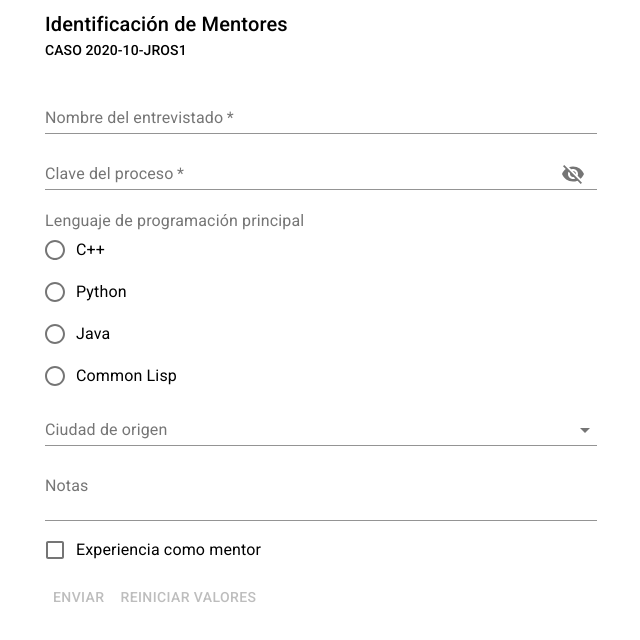
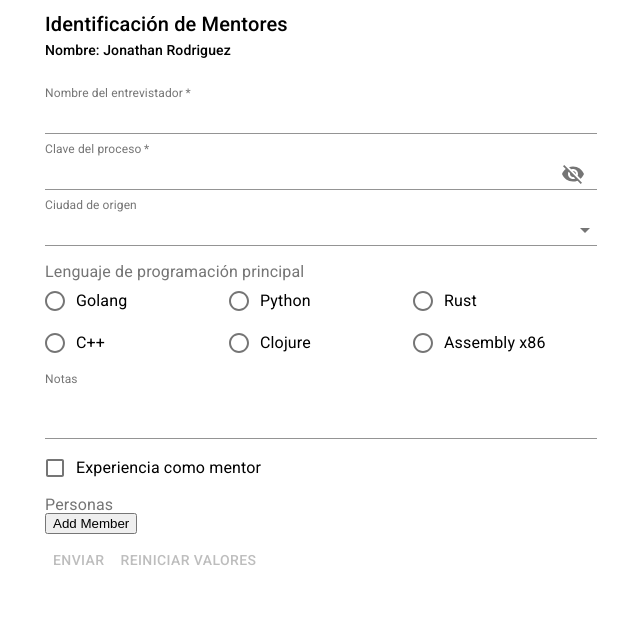
Before and after one commit to jonathanrodriguezs/react-easy-form, a React (Create React App) app: page / in a window 1280 px wide. Shown: the top 640 px of the page, without its empty margins (319-959 px from the left). Built offline with nearby package versions, Linux system fonts and the light colour scheme.

Commit message:
initial commit

```diff
--- /dev/null
+++ b/sandbox.config.json
@@ -0,0 +1,5 @@
+{
+  "infiniteLoopProtection": false,
+  "hardReloadOnChange": false,
+  "view": "browser"
+}
--- a/src/components/App.js
+++ b/src/components/App.js
@@ -9,7 +9,7 @@ function App() {
     <Container style={{ maxWidth: 600 }}>
       <Quiz
         title="Identificación de Mentores"
-        subtitle="CASO 2020-10-JROS1"
+        subtitle="Nombre: Jonathan Rodriguez"
         questions={questions}
         onSubmit={handleSubmit}
       />
--- a/src/components/Question.js
+++ b/src/components/Question.js
@@ -1,18 +1,19 @@
 import React, { useState } from "react";
 import PropTypes from "prop-types";
+import { Field, FieldArray } from "redux-form";
 import { TextField, FormControlLabel, InputLabel } from "@material-ui/core";
 import { Checkbox, FormControl, Select, MenuItem } from "@material-ui/core";
 import { Radio, RadioGroup, FormLabel } from "@material-ui/core";
-import { InputAdornment, IconButton } from "@material-ui/core";
+import { InputAdornment, IconButton, Grid } from "@material-ui/core";
 import Visibility from "@material-ui/icons/Visibility";
 import VisibilityOff from "@material-ui/icons/VisibilityOff";
-import { Field } from "redux-form";
 import { required } from "../validate";
 
 function Question(props) {
+  const type = selectInput(props.type);
   return (
     <div>
-      <Field component={selectInput(props.type)} {...props} />
+      <Field component={type} {...props} />
     </div>
   );
 }
@@ -23,23 +24,15 @@ function selectInput(type) {
     text: FormTextField,
     password: FormPassword,
     select: FormSelect,
-    radio: FormRadio
+    radio: FormRadio,
+    array: FormArray
   };
   return inputs[type] || FormTextField;
 }
 
 function FormTextField({ label, input, meta, ...custom }) {
   const { touched, invalid, error } = meta;
-  return (
-    <TextField
-      label={label}
-      error={touched && invalid}
-      helperText={touched && error}
-      fullWidth
-      {...input}
-      {...custom}
-    />
-  );
+  return <TextField label={label} error={touched && invalid} helperText={touched && error} InputLabelProps={{ shrink: true }} fullWidth {...input} {...custom} />;
 }
 
 function FormPassword(props) {
@@ -53,11 +46,7 @@ function FormPassword(props) {
       InputProps={{
         endAdornment: (
           <InputAdornment position="end">
-            <IconButton
-              aria-label="toggle password visibility"
-              onClick={handleClickShowPassword}
-              onMouseDown={handleMouseDownPassword}
-            >
+            <IconButton aria-label="toggle password visibility" onClick={handleClickShowPassword} onMouseDown={handleMouseDownPassword}>
               {showPassword ? <Visibility /> : <VisibilityOff />}
             </IconButton>
           </InputAdornment>
@@ -68,28 +57,17 @@ function FormPassword(props) {
 }
 
 function FormCheckbox({ input, label }) {
-  return (
-    <FormControlLabel
-      label={label}
-      control={
-        <Checkbox
-          checked={input.value ? true : false}
-          onChange={input.onChange}
-        />
-      }
-    />
-  );
+  return <FormControlLabel label={label} control={<Checkbox checked={input.value ? true : false} onChange={input.onChange} />} />;
 }
 
 function FormSelect(props) {
-  console.log(props);
   const { label, input, meta, options, ...custom } = props;
   const { touched, error } = meta;
   const useTextField = input.value === "other" && custom.other;
 
   return (
     <FormControl error={touched && error} style={{ minWidth: "100%" }}>
-      <InputLabel>{label}</InputLabel>
+      <InputLabel shrink>{label}</InputLabel>
       <Select {...input} {...custom} inputProps={{ name: input.name }}>
         {options.map((option) => (
           <MenuItem key={option.label} value={option.value}>
@@ -97,50 +75,85 @@ function FormSelect(props) {
           </MenuItem>
         ))}
       </Select>
-      {useTextField && (
-        <Field
-          label={label}
-          name={`${input.name}-other`}
-          style={{ marginTop: 12 }}
-          component={FormTextField}
-          validate={[required]}
-        />
-      )}
+      {useTextField && <Field required label={label} name={`${input.name}-other`} style={{ marginTop: 10 }} component={FormTextField} validate={[required]} />}
     </FormControl>
   );
 }
 
 function FormRadio({ input, label, options, ...custom }) {
   return (
-    <FormControl style={{ marginTop: 15, marginBottom: -7 }}>
+    <FormControl fullWidth style={{ marginTop: 10 }}>
       <FormLabel component="legend">{label}</FormLabel>
       <RadioGroup {...input} {...custom}>
-        {options.map((option) => (
-          <FormControlLabel
-            key={option.label}
-            value={option.value}
-            control={<Radio />}
-            label={option.label}
-          />
-        ))}
+        <Grid container>
+          {options.map((option) => (
+            <Grid item xs={4}>
+              <FormControlLabel key={option.label} value={option.value} control={<Radio />} label={option.label} />
+            </Grid>
+          ))}
+        </Grid>
       </RadioGroup>
+    </FormControl>
+  );
+}
+
+function FormArray({ input, label, subform, ...custom }) {
+  console.log("HOLA");
+  return (
+    <FormControl fullWidth>
+      <FormLabel component="legend">{label}</FormLabel>
+      <FieldArray
+        {...input}
+        {...custom}
+        component={({ fields, meta: { error } }) => (
+          <div>
+            <button type="button" onClick={() => fields.push({})}>
+              Add Member
+            </button>
+            {/* {error && <span>{error.name}</span>} */}
+            {fields.map((field, index) => (
+              <div>
+                <button type="button" onClick={() => fields.remove(index)}>
+                  Remove
+                </button>
+                {subform.map((formInput) => {
+                  return <Question {...formInput} name={`${input.name}.${formInput.name}`} />;
+                })}
+                {/* <h4>Member #{index + 1}</h4> */}
+                {/* <Field
+                    name={`${member}.firstName`}
+                    type="text"
+                    component={renderField}
+                    label="First Name"
+                  />
+                  <Field
+                    name={`${member}.lastName`}
+                    type="text"
+                    component={renderField}
+                    label="Last Name"
+                  />
+                  <FieldArray
+                    name={`${member}.hobbies`}
+                    component={renderHobbies}
+                  /> */}
+              </div>
+            ))}
+          </div>
+        )}
+      />
     </FormControl>
   );
 }
 
 Question.propTypes = {
   label: PropTypes.string.isRequired,
-  type: PropTypes.oneOf(["text", "checkbox", "password", "select", "radio"]),
+  type: PropTypes.oneOf(["text", "checkbox", "password", "select", "radio", "array"]),
   required: PropTypes.bool,
   validate: PropTypes.arrayOf(PropTypes.func),
   options: PropTypes.arrayOf(
     PropTypes.shape({
       label: PropTypes.string,
-      value: PropTypes.oneOfType([
-        PropTypes.string,
-        PropTypes.number,
-        PropTypes.boolean
-      ])
+      value: PropTypes.oneOfType([PropTypes.string, PropTypes.number, PropTypes.bool])
     })
   )
 };
--- a/src/questions.js
+++ b/src/questions.js
@@ -3,7 +3,7 @@ import { required, minLength } from "./validate";
 export default [
   {
     name: "name",
-    label: "Nombre del entrevistado",
+    label: "Nombre del entrevistador",
     type: "text",
     required: true,
     validate: [required, minLength(10)]
@@ -16,29 +16,31 @@ export default [
     validate: [required]
   },
   {
-    name: "language",
-    label: "Lenguaje de programación principal",
-    type: "radio",
-    options: [
-      { label: "C++", value: "cpp" },
-      { label: "Python", value: "python" },
-      { label: "Java", value: "java" },
-      { label: "Common Lisp", value: "clisp" }
-    ]
-  },
-  {
     name: "city",
     label: "Ciudad de origen",
     type: "select",
     options: [
       { label: "Monterrey", value: "MTY" },
       { label: "Guadalajara", value: "GDL" },
-      { label: "Tokyo", value: "NRT" },
+      { label: "Ciudad de México", value: "CDMX" },
       { label: "Otra", value: "other" }
     ],
     required: true,
     other: true,
     validate: [required]
+  },
+  {
+    name: "language",
+    label: "Lenguaje de programación principal",
+    type: "radio",
+    options: [
+      { label: "Golang", value: "go" },
+      { label: "Python", value: "python" },
+      { label: "Rust", value: "rust" },
+      { label: "C++", value: "cpp" },
+      { label: "Clojure", value: "clojure" },
+      { label: "Assembly x86", value: "asm" }
+    ]
   },
   {
     name: "notes",
@@ -48,14 +50,27 @@ export default [
     rows: 2
   },
   {
-    name: "special",
+    name: "experience",
     label: "Experiencia como mentor",
     type: "checkbox"
+  },
+  {
+    name: "persons",
+    label: "Personas",
+    type: "array",
+    subform: [
+      {
+        name: "name",
+        label: "Nombre del entrevistador",
+        type: "text",
+        required: true,
+        validate: [required, minLength(10)]
+      }
+    ]
   }
 ];
 
 // TODOS:
-// Add validation function
 // Add helper text
 // Add form grid
 // Add field array
```
Also changed, not shown: 1 other file (tests, documents, lock files or other folders).
